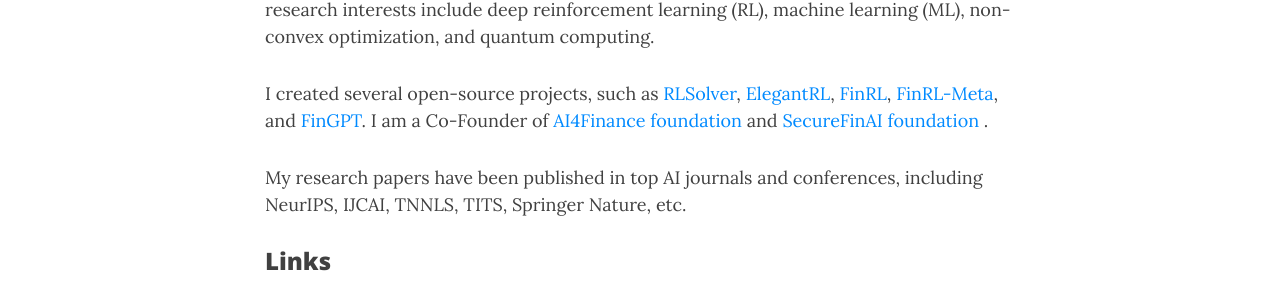
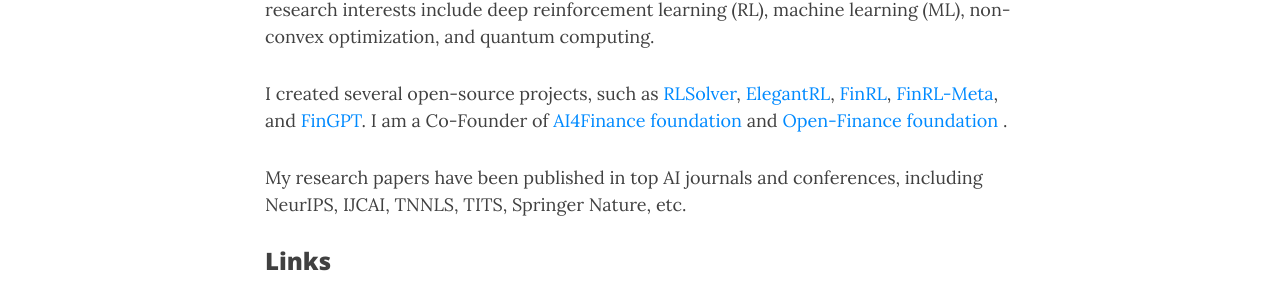
Before and after one commit to zhumingpassional/zhumingpassional.github.io, a Jekyll site: the page built from index.html, in a window 1280 px wide and 1336 px high. Shown: the part 401-704 px from the top of the window. Built offline with Jekyll 4.4.1, drawn with Linux system fonts in a browser that asks for light colours; nearby versions of some CDN libraries; the list of posts is cut into pages by our own code.

Commit message:
Update index.html

```diff
--- a/index.html
+++ b/index.html
@@ -20,7 +20,7 @@
     and <a href="https://github.com/AI4Finance-Foundation/FinGPT">FinGPT</a>.
     I am a Co-Founder of
     <a href="https://github.com/AI4Finance-Foundation">AI4Finance foundation </a>
-    and <a href="https://github.com/Open-Finance-Lab">SecureFinAI foundation </a>.
+    and <a href="https://github.com/Open-Finance-Lab">Open-Finance foundation </a>.
 <!--     I am also the key organizer of the
     <a href="https://rlsolver-competition.readthedocs.io/en/latest/">RLSolver contests </a>. -->
 
```
